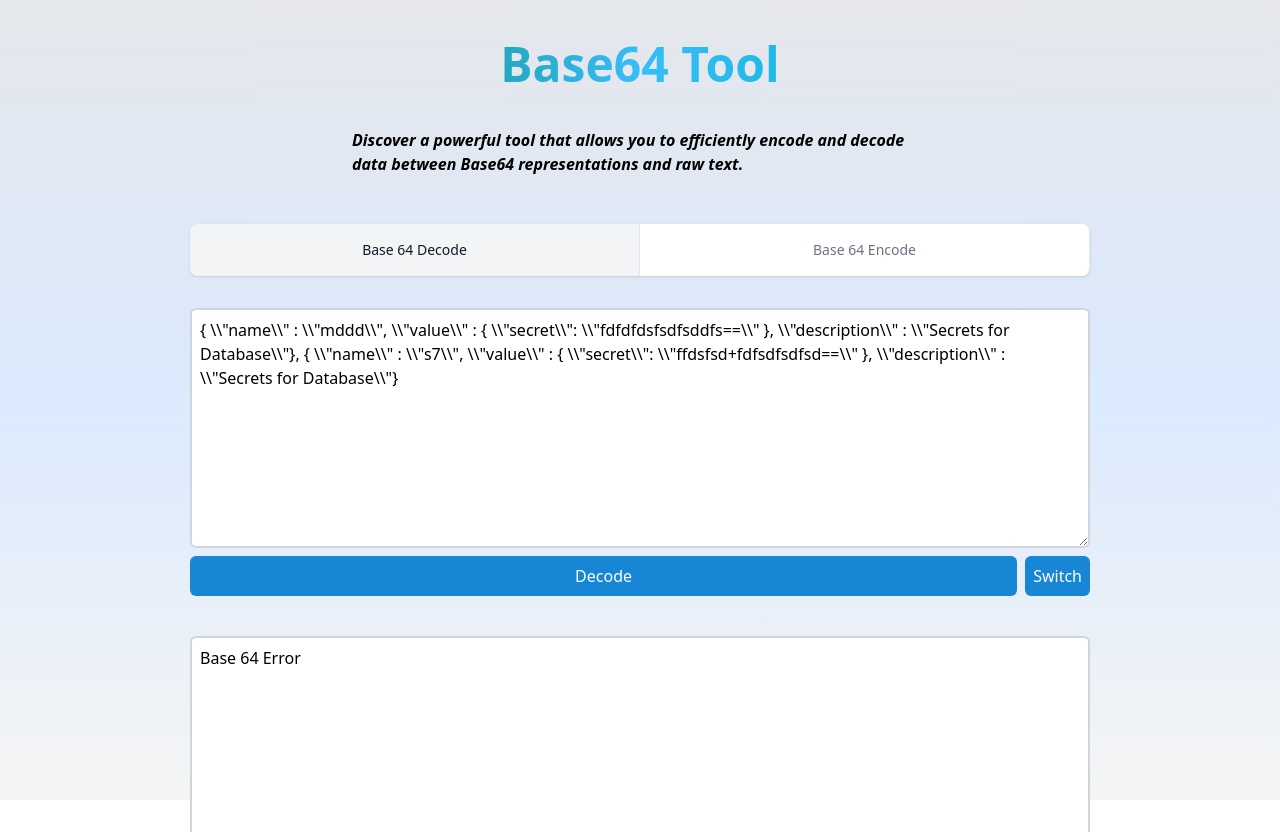
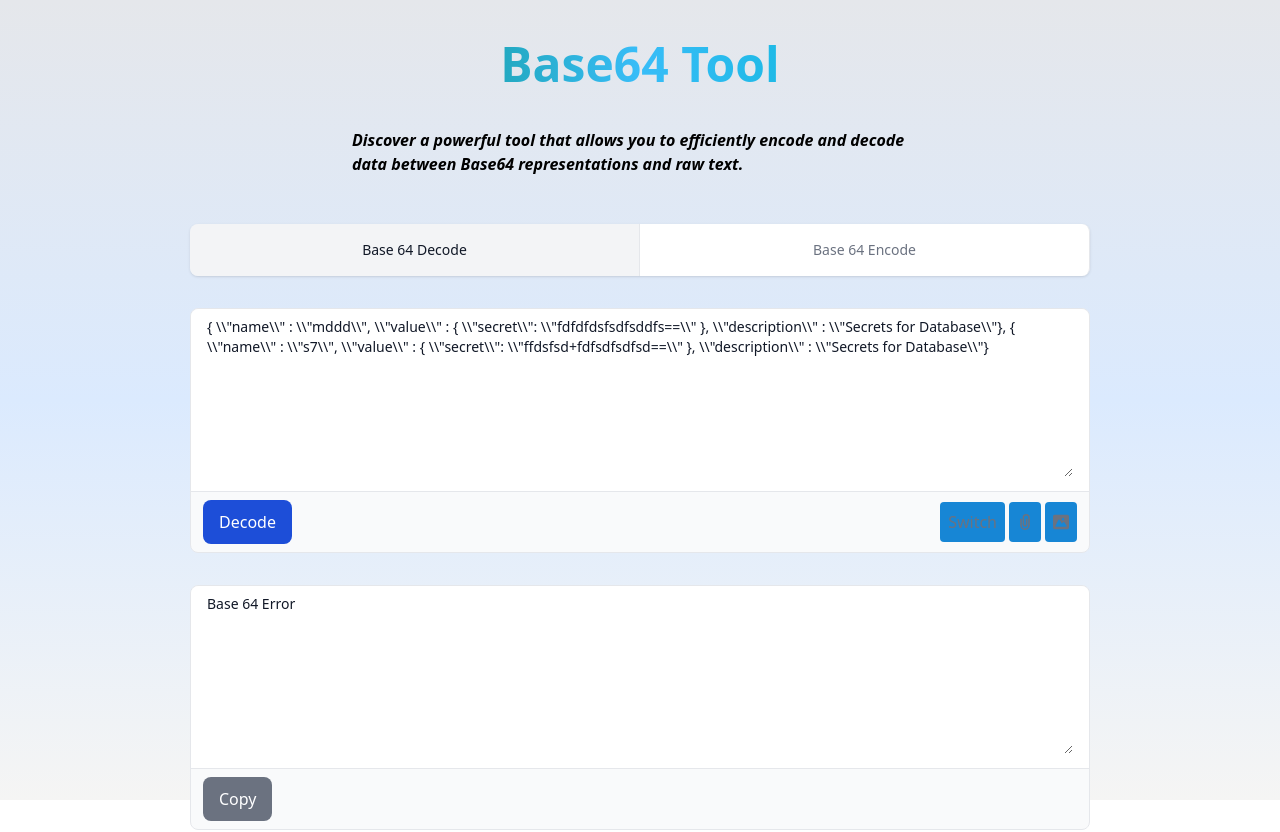
Before and after one commit to luimont/next-js-base64-tool, a Next.js app: page / in a window 1280 px wide. Shown: the top 832 px of the page. Built offline with nearby package versions, Linux system fonts and the light colour scheme.

Commit message:
Update textarea styles

```diff
--- a/components/DecodedList.tsx
+++ b/components/DecodedList.tsx
@@ -3,6 +3,7 @@
 import { decodeBase64, encodeBase64, fixFormatJsonform } from '@/utils/functions'
 import React, { useEffect, useState } from 'react'
 import { Tabs } from './Tabs'
+import { TextArea } from './TextArea'
 
 const secrets_list_current = String.raw`
   secret_s8={name=\\"s8\\", value={ \\"secret\\": \\"uyiyu/ZkVoP3pHKjZhaSOF9QUk9EIn0=\\" }, description=\\"Secrets for s8 Database\\"},
@@ -70,7 +71,7 @@ export const DecodedList = () => {
     }
   },[textAreaInput, isDecode])
 
-  const handleTextAreaChange = (event: React.ChangeEvent<HTMLTextAreaElement>) => {
+  const handleTextAreaInputChange = (event: React.ChangeEvent<HTMLTextAreaElement>) => {
     setTextAreaInput(event.target.value);
   };
 
@@ -99,6 +100,7 @@ export const DecodedList = () => {
     <section className='flex flex-col'>
 
       <Tabs isDecode={isDecode} handleSetDecodeMode={handleSetDecodeMode} handleSetEncodeMode={handleSetEncodeMode}/>
+      {/*
         <div className="flex flex-col my-8 ">
           <textarea
             placeholder="Paste here the Secret List in Base64"
@@ -115,7 +117,11 @@ export const DecodedList = () => {
             <button className="text-white rounded-md p-2 my-2" onClick={handleSwitchMode}>Switch</button>
           </div>
         </div>
+      */}
 
+      <TextArea textAreaInput={textAreaInput} isDecode={isDecode} setDecode={setDecode} handleTextAreaChange={handleTextAreaInputChange} handleSwitchMode={handleSwitchMode} />
+
+      {/*
         <textarea
           placeholder="Result"
           value={
@@ -129,6 +135,8 @@ export const DecodedList = () => {
           onChange={handleTextAreaOutputChange}
           className="border-gray-300 border-2 min-h-60 rounded-md p-2"
         />
+      */}
+      <TextArea isResultTextArea={true} textAreaInput={textOutput.text} isDecode={isDecode} setDecode={setDecode} handleTextAreaChange={handleTextAreaOutputChange} handleSwitchMode={handleSwitchMode} />
 
       <h3>Visualization</h3>
       <div className='flex gap-2'>
--- a/components/Tabs.tsx
+++ b/components/Tabs.tsx
@@ -4,7 +4,7 @@ import React from 'react'
 export const Tabs = ({...props}) => {
   const {isDecode, handleSetDecodeMode, handleSetEncodeMode} = props
   return (
-    <div className='flex flex-col'>
+    <div className='flex flex-col mb-6'>
       <div className="sm:hidden">
           <label htmlFor="tabs" className="sr-only">Select your country</label>
           <select id="tabs" className="bg-gray-50 border border-gray-300 text-gray-900 text-sm rounded-lg focus:ring-blue-500 focus:border-blue-500 block w-full p-2.5 dark:bg-gray-700 dark:border-gray-600 dark:placeholder-gray-400 dark:text-white dark:focus:ring-blue-500 dark:focus:border-blue-500">
--- /dev/null
+++ b/components/TextArea.tsx
@@ -0,0 +1,52 @@
+import React from 'react'
+
+export const TextArea = ({...props}) => {
+  const {textAreaInput, isDecode, handleTextAreaChange, handleSwitchMode, isResultTextArea} = props
+  return (
+    <div className="my-2" >
+      <form>
+        <div className="w-full mb-4 border border-gray-200 rounded-lg bg-gray-50 dark:bg-gray-700 dark:border-gray-600">
+            <div className="px-4 py-2 bg-white rounded-t-lg dark:bg-gray-800">
+                <label htmlFor="comment" className="sr-only">Your comment</label>
+                <textarea id="comment" rows={4} className="w-full min-h-40 px-0 text-sm text-gray-900 bg-white border-0 dark:bg-gray-800 focus:ring-0 dark:text-white dark:placeholder-gray-400" placeholder="Write a text..." required value={textAreaInput} onChange={handleTextAreaChange} />
+            </div>
+                {
+                  !isResultTextArea
+                  ?
+                  <div className="flex items-center justify-between px-3 py-2 border-t dark:border-gray-600">
+                    <button type="submit" className="inline-flex items-center py-2.5 px-4 text-s font-medium text-center text-white bg-blue-700 rounded-lg focus:ring-4 focus:ring-blue-200 dark:focus:ring-blue-900 hover:bg-blue-500">
+                        {
+                          isDecode ? 'Decode' : 'Encode'
+                        }
+                    </button>
+                    <div className="flex ps-0 space-x-1 rtl:space-x-reverse sm:ps-2">
+                        <button type="button" onClick={handleSwitchMode} className="inline-flex justify-center items-center p-2 text-gray-500 rounded cursor-pointer hover:text-gray-900 hover:bg-gray-100 dark:text-gray-400 dark:hover:text-white dark:hover:bg-gray-600">
+                            Switch
+                        </button>
+                        <button type="button" className="inline-flex justify-center items-center p-2 text-gray-500 rounded cursor-pointer hover:text-gray-900 hover:bg-gray-100 dark:text-gray-400 dark:hover:text-white dark:hover:bg-gray-600">
+                          <svg className="w-4 h-4" aria-hidden="true" xmlns="http://www.w3.org/2000/svg" fill="none" viewBox="0 0 12 20">
+                            <path stroke="currentColor" stroke-linejoin="round" stroke-width="2" d="M1 6v8a5 5 0 1 0 10 0V4.5a3.5 3.5 0 1 0-7 0V13a2 2 0 0 0 4 0V6"/>
+                          </svg>
+                          <span className="sr-only">Attach file</span>
+                        </button>
+                        <button type="button" className="inline-flex justify-center items-center p-2 text-gray-500 rounded cursor-pointer hover:text-gray-900 hover:bg-gray-100 dark:text-gray-400 dark:hover:text-white dark:hover:bg-gray-600">
+                          <svg className="w-4 h-4" aria-hidden="true" xmlns="http://www.w3.org/2000/svg" fill="currentColor" viewBox="0 0 20 18">
+                            <path d="M18 0H2a2 2 0 0 0-2 2v14a2 2 0 0 0 2 2h16a2 2 0 0 0 2-2V2a2 2 0 0 0-2-2Zm-5.5 4a1.5 1.5 0 1 1 0 3 1.5 1.5 0 0 1 0-3Zm4.376 10.481A1 1 0 0 1 16 15H4a1 1 0 0 1-.895-1.447l3.5-7A1 1 0 0 1 7.468 6a.965.965 0 0 1 .9.5l2.775 4.757 1.546-1.887a1 1 0 0 1 1.618.1l2.541 4a1 1 0 0 1 .028 1.011Z"/>
+                          </svg>
+                          <span className="sr-only">Upload image</span>
+                        </button>
+                    </div>
+                  </div>
+                  :
+                  <div className="flex items-center justify-between px-3 py-2 border-t dark:border-gray-600">
+                    <button type="submit" className="inline-flex items-center py-2.5 px-4 text-s font-medium text-center text-white bg-gray-500 rounded-lg focus:ring-4 focus:ring-blue-200 dark:focus:ring-blue-900 hover:bg-gray-400">
+                      Copy
+                    </button>
+                  </div>
+                }
+        </div>
+      </form>
+
+    </div>
+  )
+}
--- a/pages/_document.tsx
+++ b/pages/_document.tsx
@@ -7,6 +7,13 @@ export default function Document() {
       <Head />
 
       <body>
+
+      {/* Este es el contenedor para background de Tailwind */}
+      {/* <div className="fixed left-0 top-0 -z-10 h-full w-full"> */}
+        {/* Este es el background de Tailwind */}
+        <div className="relative h-full w-full bg-slate-950"><div className="absolute bottom-0 left-0 right-0 top-0 bg-[radial-gradient(circle_500px_at_50%_200px,#3e3e3e,transparent)]"></div></div>
+      {/* </div> */}
+
         {/* Este es el contenedor para background de Tailwind */}
         <div className="fixed left-0 top-0 -z-10 h-full w-full">
 
--- a/tailwind.config.ts
+++ b/tailwind.config.ts
@@ -7,13 +7,13 @@ const config: Config = {
     "./app/**/*.{js,ts,jsx,tsx,mdx}",
   ],
   theme: {
-    extend: {
-      backgroundImage: {
-        "gradient-radial": "radial-gradient(var(--tw-gradient-stops))",
-        "gradient-conic":
-          "conic-gradient(from 180deg at 50% 50%, var(--tw-gradient-stops))",
-      },
-    },
+    //extend: {
+    //  backgroundImage: {
+    //    "gradient-radial": "radial-gradient(var(--tw-gradient-stops))",
+    //    "gradient-conic":
+    //      "conic-gradient(from 180deg at 50% 50%, var(--tw-gradient-stops))",
+    //  },
+    //},
   },
   plugins: [],
 };
```
Lines whose indentation alone changed are shown as unchanged.
